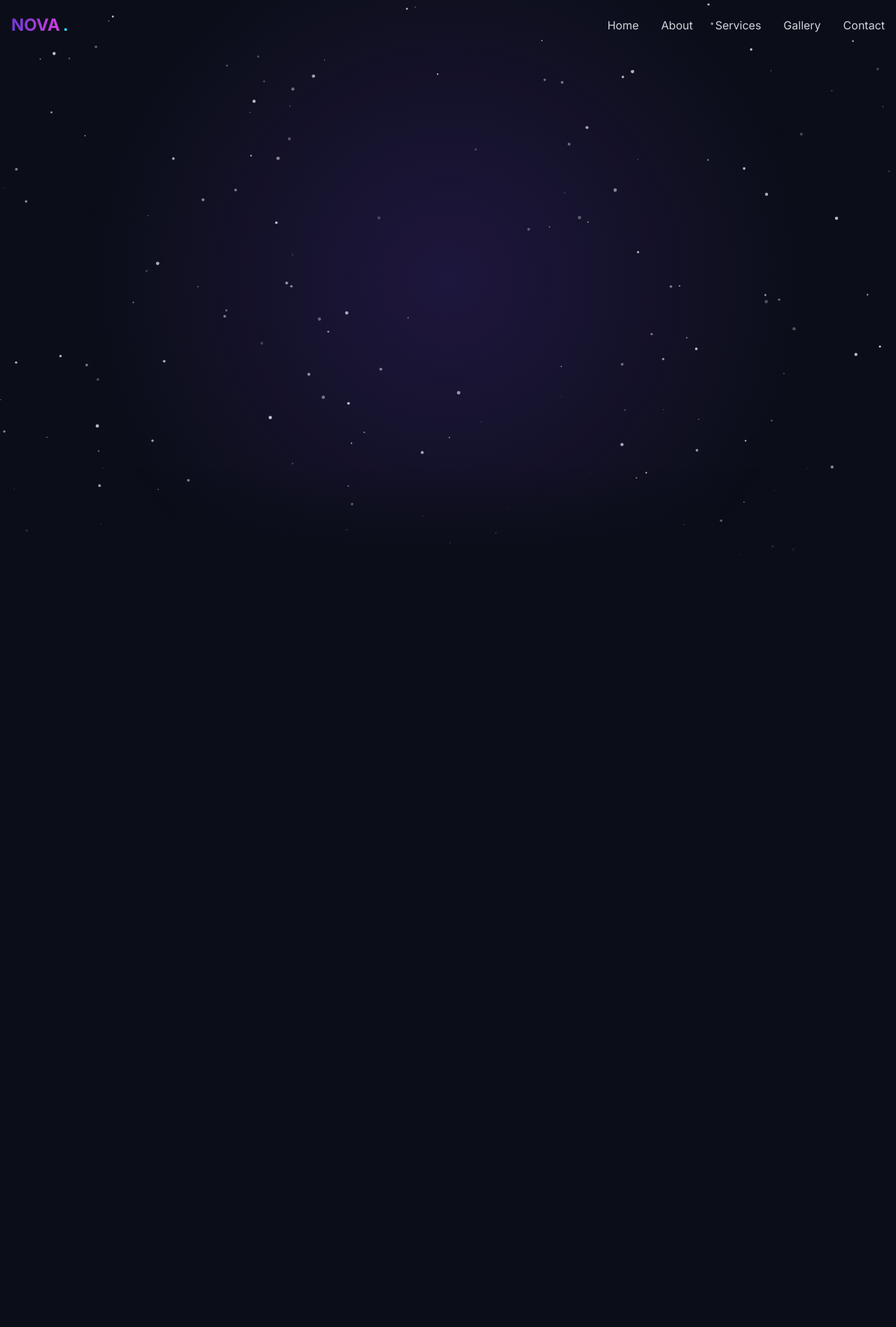
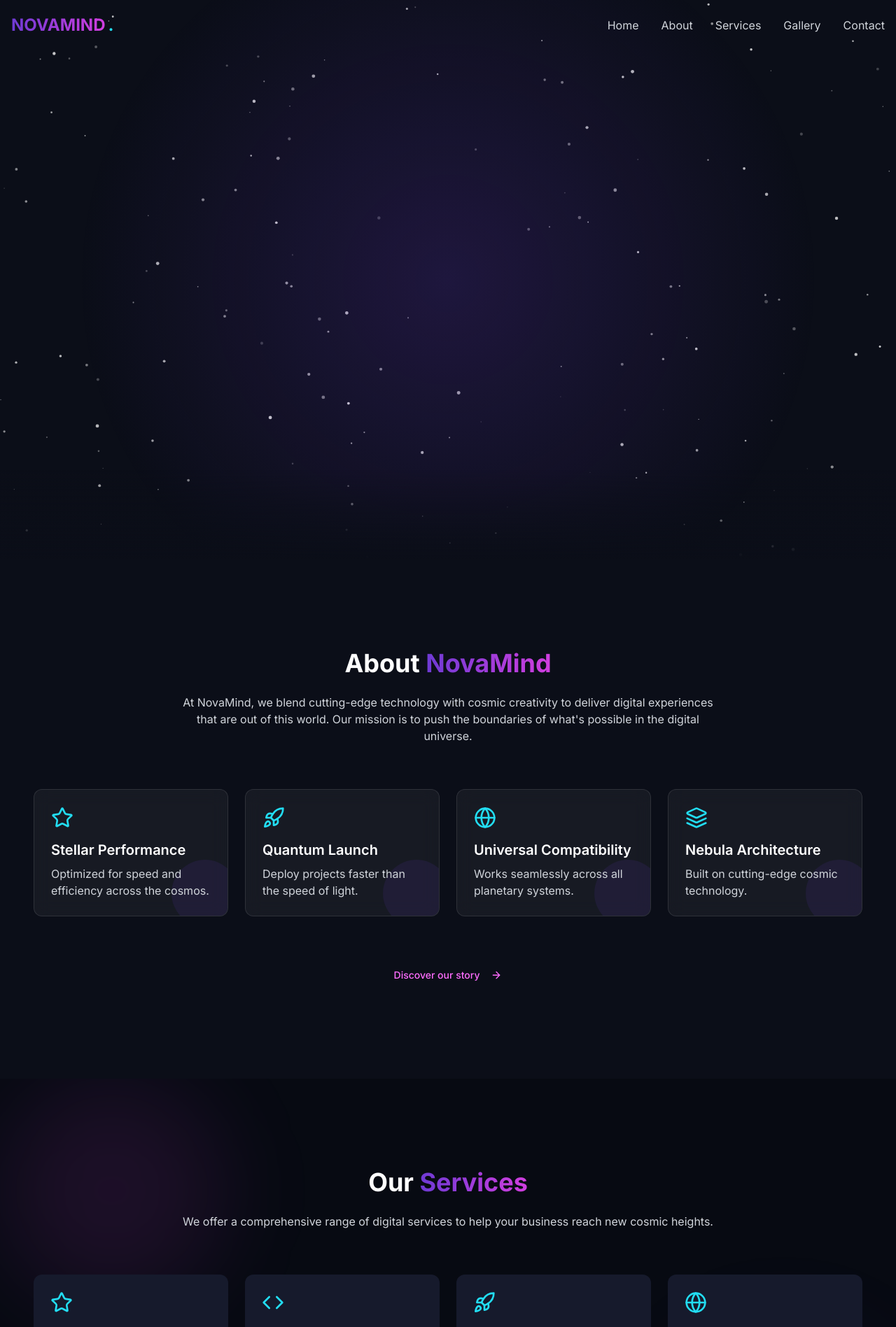
Before and after one commit to Xao20/nova-stellar-glow-site, a React (Vite) app: page / in a window 1280 px wide. Shown: the top 1897 px of the page at 70% size. Built offline with nearby package versions, Linux system fonts and the light colour scheme.

Commit message:
Rename project to NovaMind
Fix disappearing items issue.

```diff
--- a/src/components/Feature.tsx
+++ b/src/components/Feature.tsx
@@ -22,10 +22,14 @@ const Feature = ({
       className={cn(
         "glass-effect p-6 relative overflow-hidden group",
         "transform transition-all duration-500 hover:-translate-y-2",
-        "animate-fade-in opacity-0",
         className
       )}
-      style={{ animationDelay: `${delay}ms`, animationFillMode: 'forwards' }}
+      // Removed the animate-fade-in and opacity-0 classes
+      // Using inline style for animation delay to ensure it works
+      style={{
+        animationDelay: `${delay}ms`,
+        animationFillMode: 'forwards'
+      }}
     >
       <div className="absolute -bottom-4 -right-4 w-24 h-24 rounded-full bg-nova-purple/10 group-hover:bg-nova-purple/20 transition-all duration-500"></div>
 
--- a/src/components/Footer.tsx
+++ b/src/components/Footer.tsx
@@ -29,7 +29,7 @@ const Footer = () => {
               href="#home"
               className="text-2xl font-bold text-white flex items-center mb-4"
             >
-              <span className="text-gradient">NOVA</span>
+              <span className="text-gradient">NOVAMIND</span>
               <span className="text-nova-cyan ml-1">.</span>
             </a>
             <p className="text-gray-400">
@@ -73,10 +73,10 @@ const Footer = () => {
           <div>
             <h3 className="text-lg font-semibold text-white mb-4">Contact</h3>
             <ul className="space-y-2 text-gray-400">
-              <li>Nova Headquarters</li>
+              <li>NovaMind Headquarters</li>
               <li>123 Cosmic Avenue</li>
               <li>Stellar City, SC 12345</li>
-              <li className="pt-2">info@nova-stellar.com</li>
+              <li className="pt-2">info@novamind.com</li>
             </ul>
           </div>
         </div>
@@ -86,7 +86,7 @@ const Footer = () => {
           "flex flex-col md:flex-row justify-between items-center"
         )}>
           <p className="text-gray-500 text-sm">
-            © {currentYear} Nova. All rights reserved.
+            © {currentYear} NovaMind. All rights reserved.
           </p>
 
           <div className="mt-4 md:mt-0 flex space-x-6">
--- a/src/components/GalleryItem.tsx
+++ b/src/components/GalleryItem.tsx
@@ -38,6 +38,7 @@ const GalleryItem = ({
             "w-full h-full object-cover transition-transform duration-700",
             isHovered ? "scale-110" : "scale-100"
           )}
+          loading="lazy" // Add lazy loading for better performance
         />
 
         {/* Overlay */}
--- a/src/components/Navbar.tsx
+++ b/src/components/Navbar.tsx
@@ -38,7 +38,7 @@ const Navbar = () => {
           href="#home"
           className="text-2xl font-bold text-white flex items-center"
         >
-          <span className="text-gradient">NOVA</span>
+          <span className="text-gradient">NOVAMIND</span>
           <span className="text-nova-cyan ml-1">.</span>
         </a>
 
--- a/src/pages/Index.tsx
+++ b/src/pages/Index.tsx
@@ -17,18 +17,27 @@ const Index = () => {
   const galleryRef = useRef<HTMLDivElement>(null);
 
   useEffect(() => {
+    // Fix the animation issue by removing opacity-0 class after component mounts
+    const sections = [aboutRef, servicesRef, galleryRef];
+
+    // Add visible class to sections
     const handleScroll = () => {
       const scrollPosition = window.scrollY + window.innerHeight * 0.8;
 
-      [aboutRef, servicesRef, galleryRef].forEach(ref => {
+      sections.forEach(ref => {
         if (ref.current && scrollPosition > ref.current.offsetTop) {
           ref.current.classList.add('animate-fade-in');
+          ref.current.classList.remove('opacity-0');
         }
       });
     };
 
     window.addEventListener('scroll', handleScroll);
-    handleScroll(); // Check on mount
+
+    // Initial check on mount
+    setTimeout(() => {
+      handleScroll();
+    }, 100);
 
     return () => window.removeEventListener('scroll', handleScroll);
   }, []);
@@ -169,16 +178,16 @@ const Index = () => {
       <section
         id="about"
         ref={aboutRef}
-        className="py-20 md:py-32 px-4 relative opacity-0"
+        className="py-20 md:py-32 px-4 relative opacity-0 transition-opacity duration-1000"
       >
         <div className="container mx-auto">
           <div className="max-w-3xl mx-auto text-center mb-16">
             <h2 className="text-3xl md:text-4xl font-bold mb-6">
-              About <span className="text-gradient">Nova</span>
+              About <span className="text-gradient">NovaMind</span>
             </h2>
 
             <p className="text-gray-300">
-              At Nova, we blend cutting-edge technology with cosmic creativity to deliver digital experiences that are out of this world. Our mission is to push the boundaries of what's possible in the digital universe.
+              At NovaMind, we blend cutting-edge technology with cosmic creativity to deliver digital experiences that are out of this world. Our mission is to push the boundaries of what's possible in the digital universe.
             </p>
           </div>
 
@@ -210,7 +219,7 @@ const Index = () => {
       <section
         id="services"
         ref={servicesRef}
-        className="py-20 md:py-32 px-4 bg-nova-darker relative opacity-0"
+        className="py-20 md:py-32 px-4 bg-nova-darker relative opacity-0 transition-opacity duration-1000"
       >
         <div className="absolute inset-0 overflow-hidden">
           <div className="absolute bottom-0 right-0 w-80 h-80 bg-nova-purple/10 rounded-full blur-3xl"></div>
@@ -245,7 +254,7 @@ const Index = () => {
       <section
         id="gallery"
         ref={galleryRef}
-        className="py-20 md:py-32 px-4 relative opacity-0"
+        className="py-20 md:py-32 px-4 relative opacity-0 transition-opacity duration-1000"
       >
         <div className="container mx-auto">
           <div className="max-w-3xl mx-auto text-center mb-16">
```
